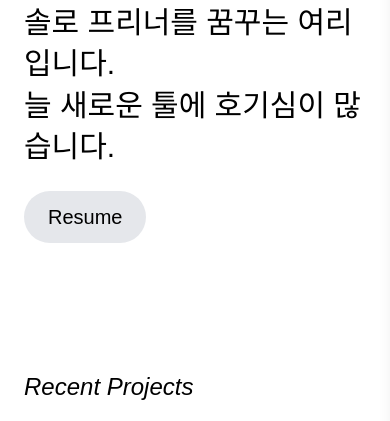
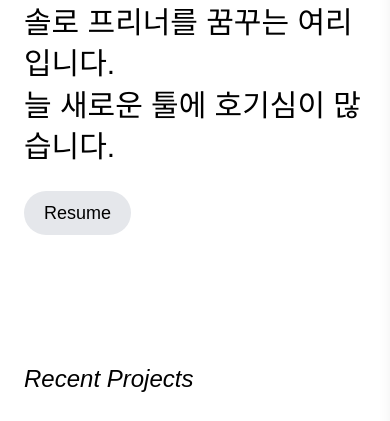
Before and after one commit to L1TAkang/1.-WEB, a plain HTML site: page index.html in a window 390 px wide. Shown: the part 358-779 px from the top of the page. Drawn offline with nearby package versions, Linux system fonts and the light colour scheme; a web font is replaced by a local one.

Commit message:
Update index.html

```diff
--- a/index.html
+++ b/index.html
@@ -81,7 +81,7 @@
             </h1>
 
             <!-- Resume Button -->
-            <a href="https://l1takang.github.io/1.-WEB/resume.pdf" download="resume.pdf" class="inline-block bg-gray-200 text-black px-6 py-3 text-xl rounded-full hover:bg-gray-300 transition-colors">
+            <a href="https://l1takang.github.io/1.-WEB/resume.pdf" download="resume.pdf" class="inline-block bg-gray-200 text-black px-5 py-2 text-lg md:px-6 md:py-3 md:text-xl rounded-full hover:bg-gray-300 transition-colors">
                 Resume
             </a>
         </div>
```
